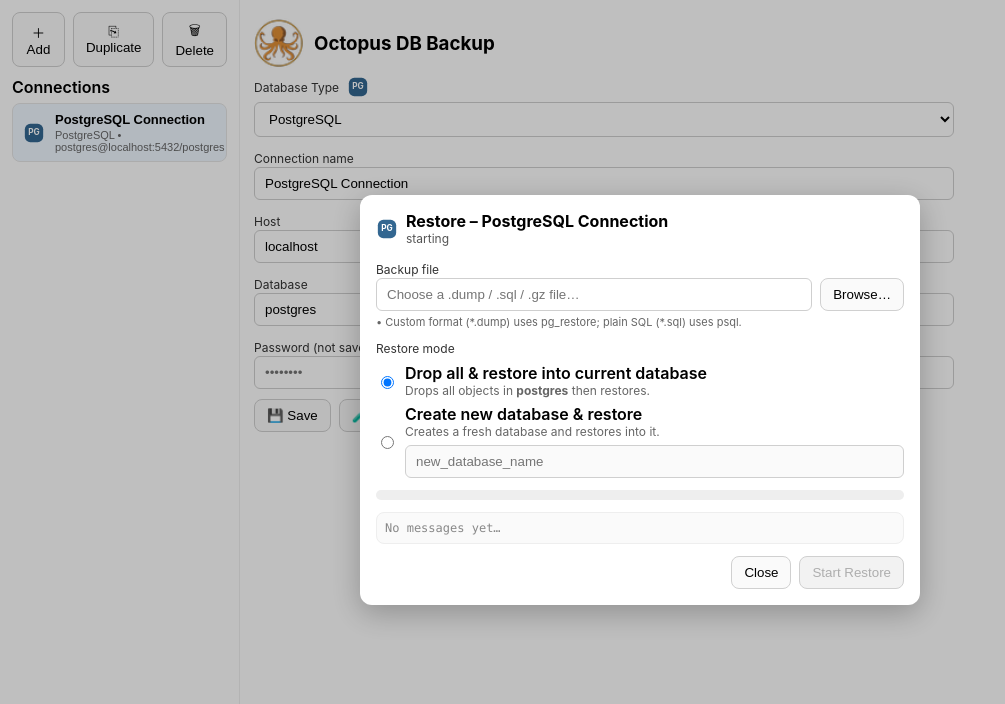
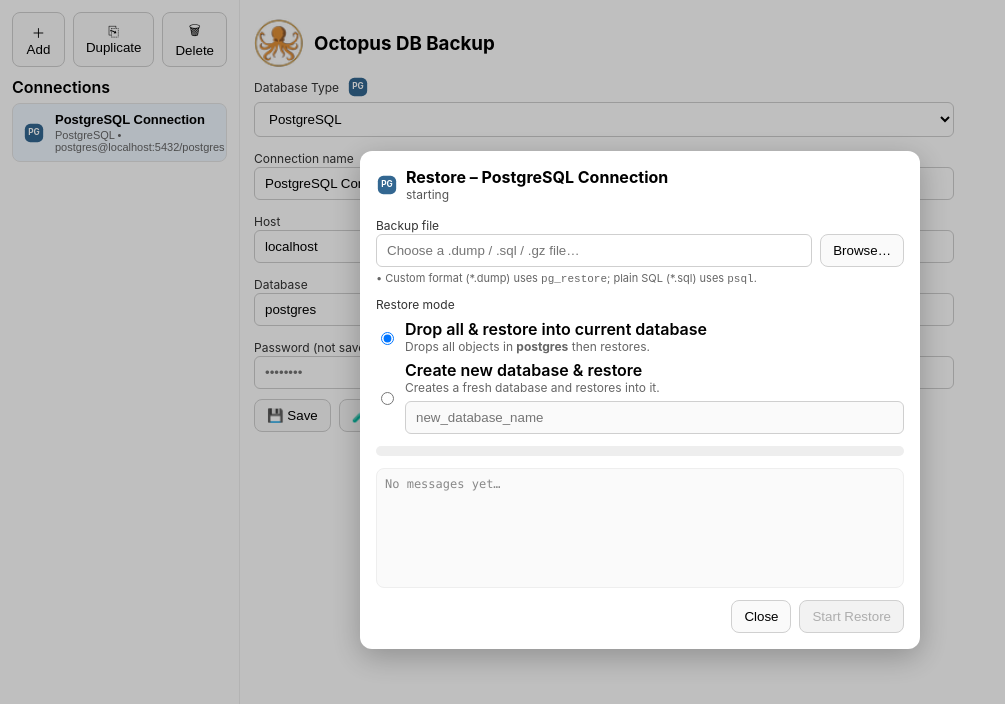
Before and after one commit to NadeeshanFernando/tools, a React (Vite) app: page / in a window 1280 px wide. Both pictures are taken after a click on the button "🧩 Restore". Shown: the top 704 px of the page, without its empty margins (0-1005 px from the left). Built offline with nearby package versions, Linux system fonts and the light colour scheme.

Commit message:
feat: enhance RestoreModal with fixed-height log scroller and UI improvements

```diff
--- a/src/features/backupRestore/RestoreModal.tsx
+++ b/src/features/backupRestore/RestoreModal.tsx
@@ -1,5 +1,5 @@
-// Presents restore UI (file pick, mode, progress, logs).
-import React from "react";
+// Presents restore UI (file pick, mode, progress, logs) with fixed-height log scroller.
+import React, { useEffect, useRef } from "react";
 import { Backdrop } from "../../components/ui/Backdrop";
 import { DbIcon } from "../../components/ui/DbIcon";
 import { ProgressBar } from "../../components/ui/ProgressBar";
@@ -10,49 +10,90 @@
 import { FormState } from "../connections/types";
 
 export const RestoreModal: React.FC<{
-  open:boolean; state:RestoreState; form:FormState;
-  onClose:()=>void; onBrowse:()=>void; onStart:()=>void;
-  setNewName:(s:string)=>void; setModeDrop:()=>void; setModeCreate:()=>void;
+  open: boolean; state: RestoreState; form: FormState;
+  onClose: () => void; onBrowse: () => void; onStart: () => void;
+  setNewName: (s: string) => void; setModeDrop: () => void; setModeCreate: () => void;
 }> = ({ open, state, form, onClose, onBrowse, onStart, setNewName, setModeDrop, setModeCreate }) => {
+  const logRef = useRef<HTMLDivElement>(null); // scroll container for logs
+
+  // Auto-scroll the log to the bottom when new lines arrive.
+  useEffect(() => {
+    if (logRef.current) {
+      logRef.current.scrollTop = logRef.current.scrollHeight;
+    }
+  }, [state.log.length, state.detail]);
+
   if (!open) return null;
+
   return (
     <Backdrop>
-      <div style={{ display:"grid", gap:12 }}>
-        <div style={{ display:"flex", alignItems:"center", gap:8 }}>
+      <div style={{ display: "grid", gap: 12 }}>
+        <div style={{ display: "flex", alignItems: "center", gap: 8 }}>
           <DbIcon type={form.dbType as any} />
           <div>
-            <div style={{ fontWeight:700, fontSize:16 }}>Restore – {(form as any).name || form.dbType}</div>
-            <div style={{ fontSize:12, color:"#555" }}>{state.stage}</div>
+            <div style={{ fontWeight: 700, fontSize: 16 }}>
+              Restore – {(form as any).name || form.dbType}
+            </div>
+            <div style={{ fontSize: 12, color: "#555" }}>{state.stage}</div>
           </div>
         </div>
 
-        <div style={{ display:"grid", gap:8 }}>
+        <div style={{ display: "grid", gap: 8 }}>
           <div>
             <Label>Backup file</Label>
-            <div style={{ display:"flex", gap:8 }}>
-              <Field placeholder="Choose a .dump / .sql / .gz file…" value={state.filePath ?? ""} readOnly />
-              <Button onClick={onBrowse} disabled={state.picking || state.inProgress}>{state.picking ? "Picking…" : "Browse…"}</Button>
+            <div style={{ display: "flex", gap: 8 }}>
+              <Field
+                placeholder="Choose a .dump / .sql / .gz file…"
+                value={state.filePath ?? ""}
+                readOnly
+              />
+              <Button onClick={onBrowse} disabled={state.picking || state.inProgress}>
+                {state.picking ? "Picking…" : "Browse…"}
+              </Button>
             </div>
-            <div style={{ fontSize:11, color:"#666", marginTop:4 }}>• Custom format (*.dump) uses pg_restore; plain SQL (*.sql) uses psql.</div>
+            <div style={{ fontSize: 11, color: "#666", marginTop: 4 }}>
+              • Custom format (*.dump) uses <code>pg_restore</code>; plain SQL (*.sql) uses <code>psql</code>.
+            </div>
           </div>
 
           <div>
             <Label>Restore mode</Label>
-            <div style={{ display:"grid", gap:6, marginTop:6 }}>
-              <label style={{ display:"flex", alignItems:"center", gap:8 }}>
-                <input type="radio" name="restore-mode" checked={state.mode==="drop_and_restore"} onChange={setModeDrop} disabled={state.inProgress} />
+            <div style={{ display: "grid", gap: 6, marginTop: 6 }}>
+              <label style={{ display: "flex", alignItems: "center", gap: 8 }}>
+                <input
+                  type="radio"
+                  name="restore-mode"
+                  checked={state.mode === "drop_and_restore"}
+                  onChange={setModeDrop}
+                  disabled={state.inProgress}
+                />
                 <div>
-                  <div style={{ fontWeight:600 }}>Drop all & restore into current database</div>
-                  <div style={{ fontSize:12, color:"#666" }}>Drops all objects in <strong>{(form as any).database || "postgres"}</strong> then restores.</div>
+                  <div style={{ fontWeight: 600 }}>Drop all & restore into current database</div>
+                  <div style={{ fontSize: 12, color: "#666" }}>
+                    Drops all objects in <strong>{(form as any).database || "postgres"}</strong> then restores.
+                  </div>
                 </div>
               </label>
 
-              <label style={{ display:"flex", alignItems:"center", gap:8 }}>
-                <input type="radio" name="restore-mode" checked={state.mode==="create_new"} onChange={setModeCreate} disabled={state.inProgress} />
-                <div style={{ width:"100%" }}>
-                  <div style={{ fontWeight:600 }}>Create new database & restore</div>
-                  <div style={{ fontSize:12, color:"#666", marginBottom:6 }}>Creates a fresh database and restores into it.</div>
-                  <Field placeholder="new_database_name" value={state.newDbName} onChange={(e)=>setNewName(e.target.value)} disabled={state.inProgress || state.mode!=="create_new"} />
+              <label style={{ display: "flex", alignItems: "center", gap: 8 }}>
+                <input
+                  type="radio"
+                  name="restore-mode"
+                  checked={state.mode === "create_new"}
+                  onChange={setModeCreate}
+                  disabled={state.inProgress}
+                />
+                <div style={{ width: "100%" }}>
+                  <div style={{ fontWeight: 600 }}>Create new database & restore</div>
+                  <div style={{ fontSize: 12, color: "#666", marginBottom: 6 }}>
+                    Creates a fresh database and restores into it.
+                  </div>
+                  <Field
+                    placeholder="new_database_name"
+                    value={state.newDbName}
+                    onChange={(e) => setNewName(e.target.value)}
+                    disabled={state.inProgress || state.mode !== "create_new"}
+                  />
                 </div>
               </label>
             </div>
@@ -60,14 +101,44 @@
         </div>
 
         <ProgressBar percent={state.percent ?? null} />
-        {state.detail && <div style={{ fontSize:12, color:"#444" }}>{state.detail}</div>}
+        {state.detail && <div style={{ fontSize: 12, color: "#444" }}>{state.detail}</div>}
 
-        <div style={{ maxHeight:180, overflow:"auto", background:"#fafafa", border:"1px solid #eee", borderRadius:8, padding:8, fontFamily:"ui-monospace, SFMono-Regular, Menlo, Consolas, monospace", fontSize:12 }}>
-          {state.log.length===0 ? <div style={{color:"#888"}}>No messages yet…</div> : state.log.map((l,i)=><div key={i}>{l}</div>)}
+        {/* FIXED-HEIGHT LOG WITH SCROLLER */}
+        <div
+          ref={logRef}
+          style={{
+            height: "min(15vh, 260px)",   // fixed visual window for logs
+            overflowY: "auto",            // scroll only the log area
+            background: "#fafafa",
+            border: "1px solid #eee",
+            borderRadius: 8,
+            padding: 8,
+            fontFamily: "ui-monospace, SFMono-Regular, Menlo, Consolas, monospace",
+            fontSize: 12,
+          }}
+        >
+          {state.log.length === 0 ? (
+            <div style={{ color: "#888" }}>No messages yet…</div>
+          ) : (
+            state.log.map((l, i) => <div key={i}>{l}</div>)
+          )}
         </div>
 
-        <div style={{ display:"flex", justifyContent:"flex-end", gap:8 }}>
-          {!state.inProgress ? (<><Button onClick={onClose}>Close</Button><Button onClick={onStart} disabled={!state.filePath || (state.mode==="create_new" && !state.newDbName.trim())}>Start Restore</Button></>) : (<Button disabled>Restoring…</Button>)}
+        {/* Footer stays visible because the log no longer grows the card */}
+        <div style={{ display: "flex", justifyContent: "flex-end", gap: 8 }}>
+          {!state.inProgress ? (
+            <>
+              <Button onClick={onClose}>Close</Button>
+              <Button
+                onClick={onStart}
+                disabled={!state.filePath || (state.mode === "create_new" && !state.newDbName.trim())}
+              >
+                Start Restore
+              </Button>
+            </>
+          ) : (
+            <Button disabled>Restoring…</Button>
+          )}
         </div>
       </div>
     </Backdrop>
```
Also changed, not shown: src-tauri/tauri.conf.json (+4 -3 lines).
